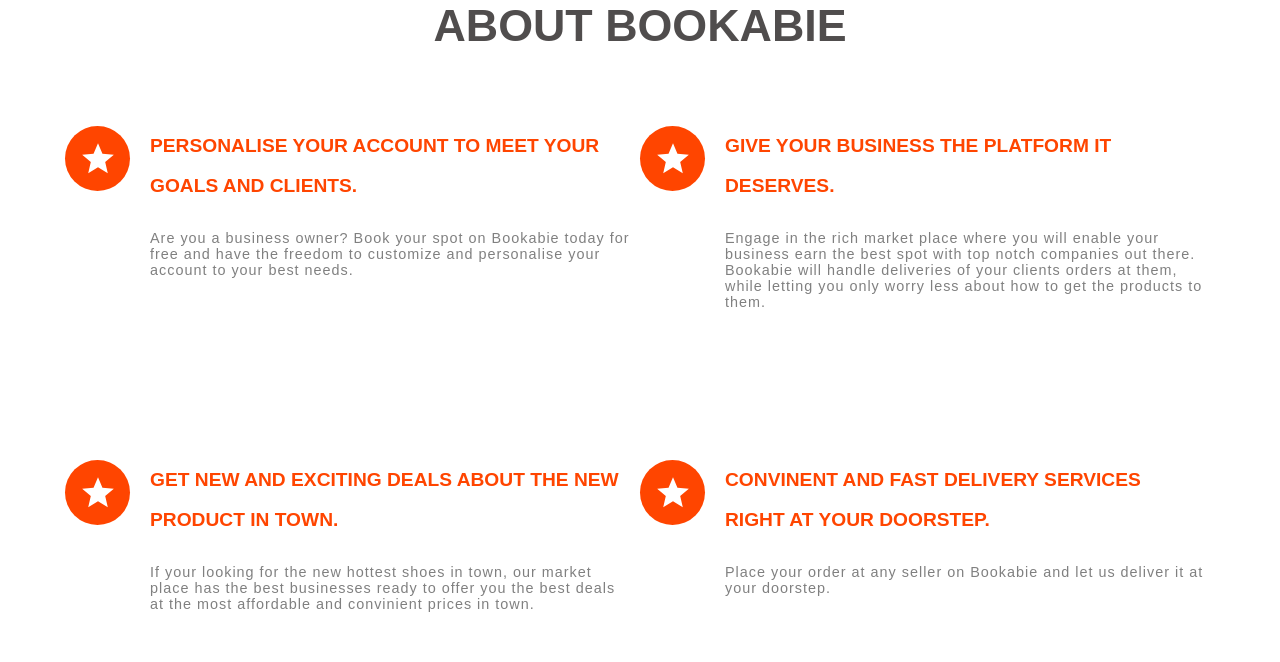
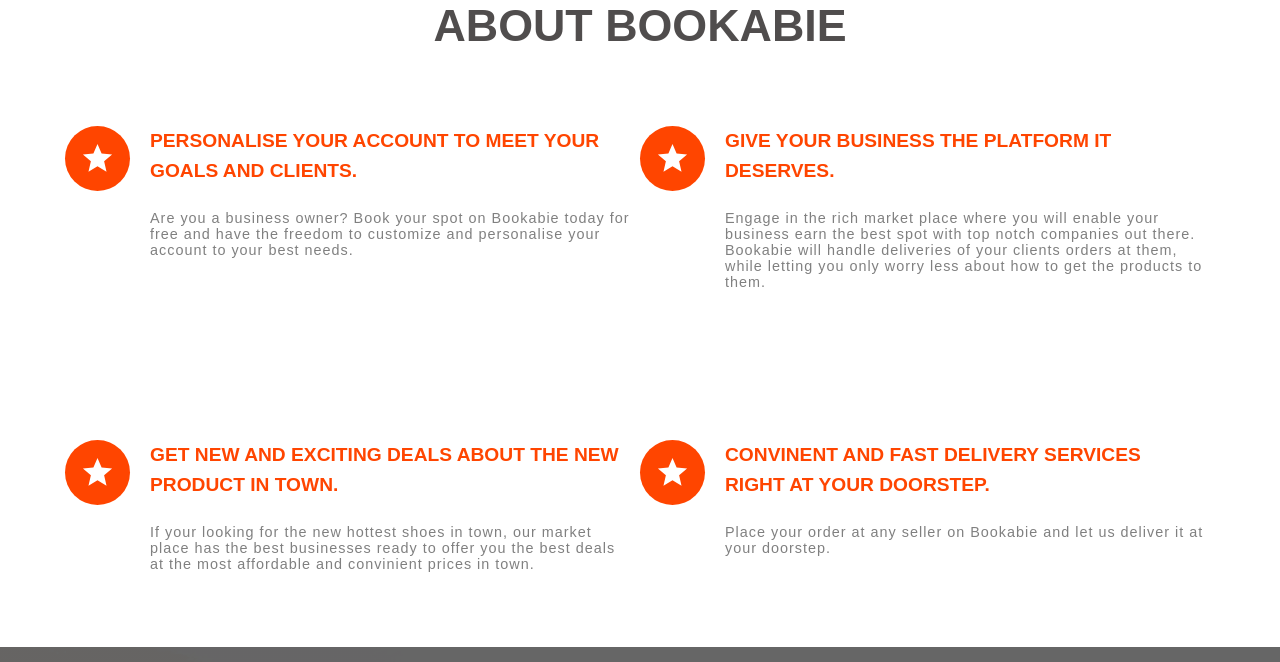
Before and after one commit to JovanMwesigwa/bookabieWeb, a React (Create React App) app: page / in a window 1280 px wide. Shown: the part 900-1562 px from the top of the page. Built offline with nearby package versions, Linux system fonts and the light colour scheme.

Commit message:
Resized fontsize

```diff
--- a/src/components/AppCard/AppCardElements.js
+++ b/src/components/AppCard/AppCardElements.js
@@ -35,6 +35,14 @@ export const TextInfoContainer = styled.div`
     display: flex;
     flex-direction: column;
     margin: 75px 0;
+
+    @media screen and  (max-width: 960px){
+        margin: 45px 0;
+    }
+
+    @media screen and  (max-width: 760px){
+        margin: 25px 0;
+    }
 `;
 
 export const MainHeading = styled.h2`
@@ -43,7 +51,7 @@ export const MainHeading = styled.h2`
     font-size: 1.2rem;
     font-weight: bolder;
     flex-wrap: wrap;
-    line-height: 40px;
+    line-height: 30px;
 
     @media screen and  (max-width: 960px){
         font-size: 1.1rem;
@@ -73,8 +81,8 @@ export const IconContainer = styled.div`
     justify-content: center;
 
     @media screen and  (max-width: 960px){
-        width: 60px;
-        height: 60px;
+        width: 50px;
+        height: 50px;
     }
 
     @media screen and  (max-width: 760px){
@@ -82,19 +90,20 @@ export const IconContainer = styled.div`
     }
 
     @media screen and  (max-width: 560px){
-        width: 55px;
-        height: 55px;
+        width: 45px;
+        height: 45px;
     }
 `;
 
 export const TextInfo = styled.p`
     font-size: 0.9rem;
-    padding-top: 24px;
+    margin-top: 24px;
     letter-spacing: 1px;
     color: gray;
 
     @media screen and  (max-width: 960px){
-        font-size: 0.8rem;
+        font-size: 0.9rem;
+        margin-top: 15px;
     }
 
 `
--- a/src/components/AppCard/index.js
+++ b/src/components/AppCard/index.js
@@ -1,18 +1,15 @@
 import React from 'react'
 import { IconContainer, TextContainer, MainHeading, TextInfo, HeaderContainer, TextInfoContainer } from './AppCardElements'
-import { MdStar, MdQuestionAnswer, MdBookmarkBorder, MdFeedback } from 'react-icons/md'
+import { MdStar } from 'react-icons/md'
 
 
 function AppCardComponent({ item }) {
-
-    const IconName = item.icon
-    console.log(IconName);
     return (
         <>
             <TextInfoContainer>
                 <HeaderContainer>
                     <IconContainer>
-                        <MdStar size={38} color="#fff" />
+                        <MdStar size={35} color="#fff" />
                     </IconContainer>
                     <TextContainer>
                         <MainHeading>
--- a/src/contents/HeroSection/index.js
+++ b/src/contents/HeroSection/index.js
@@ -1,7 +1,7 @@
 import React from 'react'
 import { ActionSection, AppVideo, HeroContainer, Img, SubmitButton, TextInput, PhoneImage, TextInfo, HeaderText, ImageContainer, HeroInfoContainer, TextContainer } from './HeroSectionElements'
 
-import firebase, { database, firestore } from '../../Firebase/Firestore'
+import { firestore } from '../../Firebase/Firestore'
 import 'firebase/storage';     // for storage
 import 'firebase/database';    // for realtime database
 import 'firebase/firestore';   // for cloud firestore
@@ -15,7 +15,6 @@ function HeroSection() {
 
   const handleSubmit = e => {
     e.preventDefault()
-    console.log(text)
     const db = firestore
     db.collection("users").add({
       email: text
--- a/src/contents/InfoSection/index.js
+++ b/src/contents/InfoSection/index.js
@@ -1,5 +1,5 @@
 import React from 'react'
-import { InfoSectionContainer, InfoHeader, InfoSectionFirstRow, InfoSectionSecondRow, InfoSectionColumnContainer } from './InfoSectionElements'
+import { InfoSectionContainer, InfoHeader, InfoSectionFirstRow, InfoSectionColumnContainer } from './InfoSectionElements'
 import AppCardComponent from '../../components/AppCard'
 
 import {data} from '../../data/'
```
